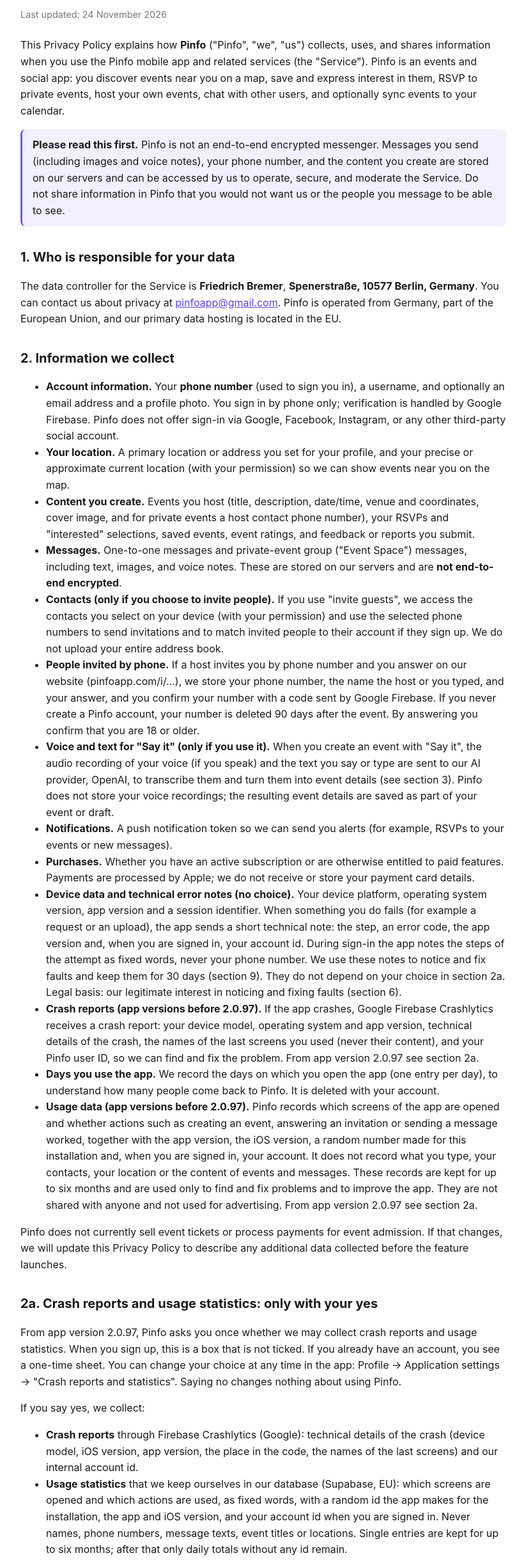
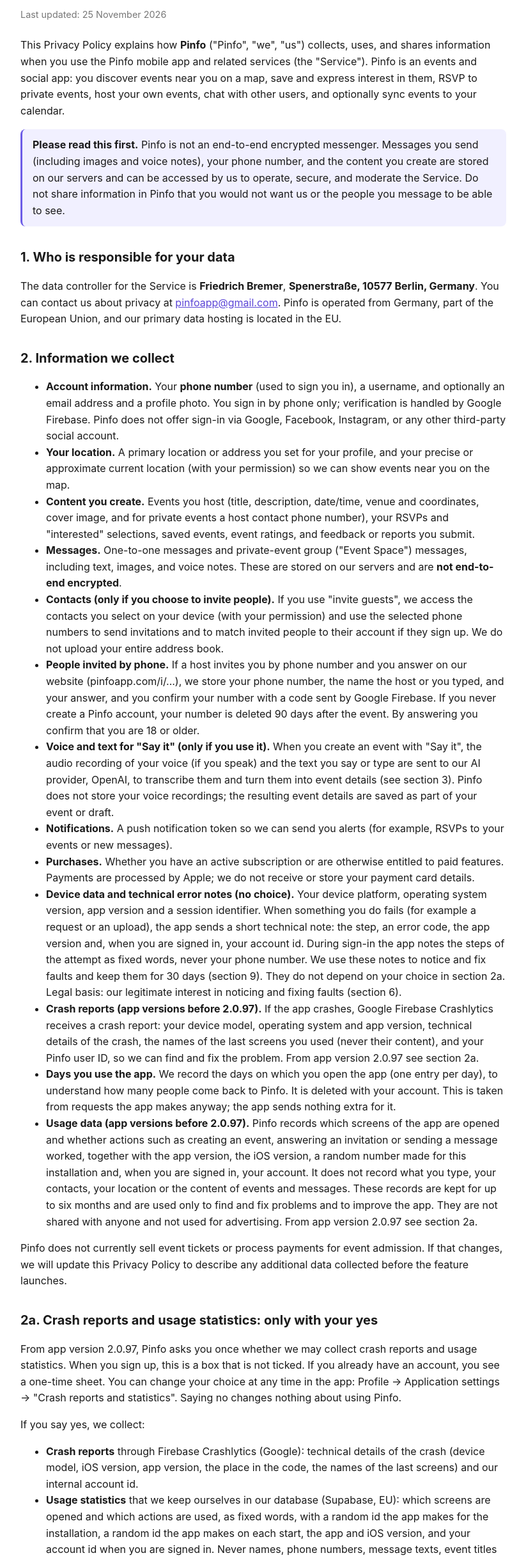
Before and after one commit to PinfoApp/pinfoapp.github.io, a plain HTML site: page privacy/index.html in a window 1280 px wide. Shown: the part 156-2595 px from the top of the page at 64% size, without its empty margins (228-1051 px from the left). Drawn offline with Linux system fonts and the light colour scheme.

Commit message:
Privacy: days-active sentence and per-start id in section 2a; update dates (EN + DE) (#40)
Adds one sentence to the "Days you use the app" bullet and a random per-start id to the usage statistics (section 2a), in English and German. "Last updated" is 25 November 2026 on the Terms and Privacy pages, both languages.

Co-Authored-By: Claude Sonnet 5.5 <noreply@anthropic.com>
Claude-Session: https://claude.ai/code/session_01BUzBEogu2jVoxzrG3gSMCd

```diff
--- a/privacy/index.html
+++ b/privacy/index.html
@@ -32,7 +32,7 @@
   <a href="/de/privacy">Deutsch</a>
 </header>
 <h1>Privacy Policy</h1>
-<p class="updated">Last updated: 24 November 2026</p>
+<p class="updated">Last updated: 25 November 2026</p>
 
 <p>This Privacy Policy explains how <strong>Pinfo</strong> ("Pinfo", "we", "us") collects,
 uses, and shares information when you use the Pinfo mobile app and related services
@@ -104,7 +104,8 @@ of the European Union, and our primary data hosting is located in the EU.</p>
     2.0.97 see section 2a.</li>
   <li><strong>Days you use the app.</strong> We record the days on which you open the app (one
     entry per day), to understand how many people come back to Pinfo. It is deleted with your
-    account.</li>
+    account. This is taken from requests the app makes anyway; the app sends nothing extra for
+    it.</li>
   <li><strong>Usage data (app versions before 2.0.97).</strong> Pinfo records which screens of the app are opened and whether
     actions such as creating an event, answering an invitation or sending a message worked,
     together with the app version, the iOS version, a random number made for this installation
@@ -130,10 +131,10 @@ using Pinfo.</p>
     last screens) and our internal account id.</li>
   <li><strong>Usage statistics</strong> that we keep ourselves in our database (Supabase, EU):
     which screens are opened and which actions are used, as fixed words, with a random id the
-    app makes for the installation, the app and iOS version, and your account id when you are
-    signed in. Never names, phone numbers, message texts, event titles or locations. Single
-    entries are kept for up to six months; after that only daily totals without any id
-    remain.</li>
+    app makes for the installation, a random id the app makes on each start, the app and iOS
+    version, and your account id when you are signed in. Never names, phone numbers, message
+    texts, event titles or locations. Single entries are kept for up to six months; after that
+    only daily totals without any id remain.</li>
 </ul>
 <p>Our legal basis is your consent (Article 6(1)(a) GDPR, section 25(1) TDDDG). If you withdraw
 it, the collection stops from that moment, and crash reports not yet sent and the installation
```
Also changed, not shown: de/privacy/index.html (+8 -6 lines), de/tos/index.html (+1 -1 lines), tos/index.html (+1 -1 lines).
